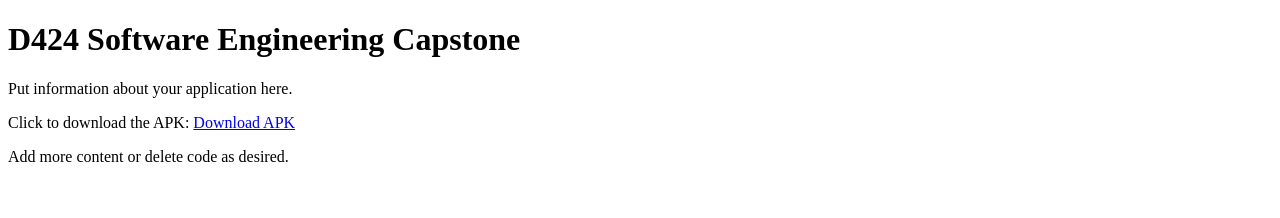
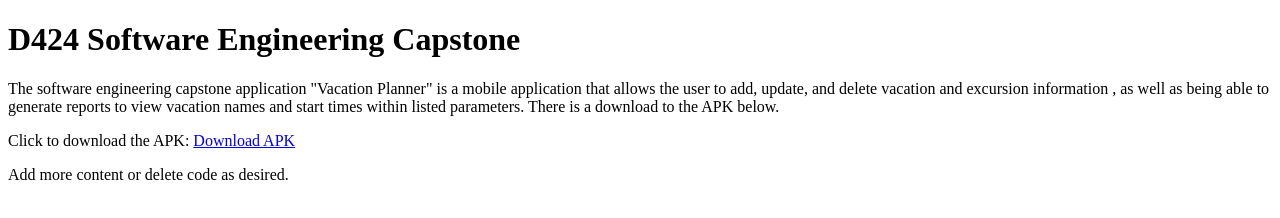
Before and after one commit to nwarren108/Capstone_Github_Page, a plain HTML site: page index.html in a window 1280 px wide. Drawn offline with Linux system fonts and the light colour scheme.

Commit message:
Update index.html

```diff
--- a/index.html
+++ b/index.html
@@ -16,7 +16,8 @@
 
     <h1>D424 Software Engineering Capstone</h1>
 
-    <p>Put information about your application here. </p>
+    <p>The software engineering capstone application "Vacation Planner" is a mobile application that allows the user to add, update, and delete vacation and excursion information
+        , as well as being able to generate reports to view vacation names and start times within listed parameters. There is a download to the APK below. </p>
 
     <p>Click to download the APK: <a href="app-debug.apk" download> Download APK</a></p>
 
```
